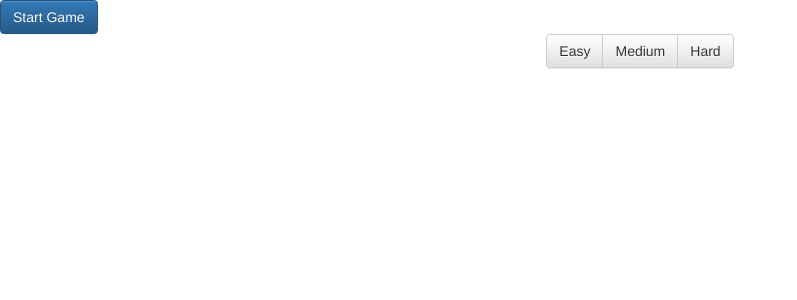
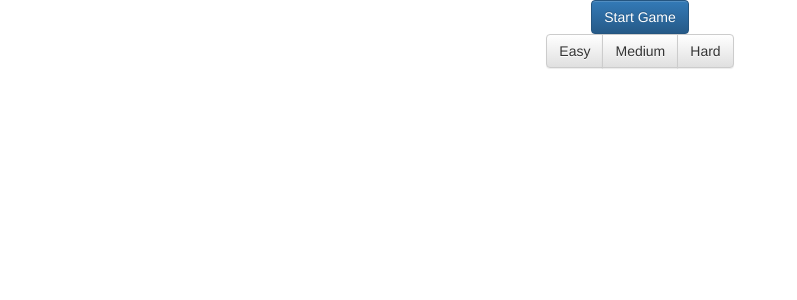
Before and after one commit to jizet/kulr-spottr, a React (Create React App) app: page / in a window 1280 px wide. Shown: the top 300 px of the page, without its empty margins (0-797 px from the left). Built offline with nearby package versions, Linux system fonts and the light colour scheme; what reduxsauce, seamless-immutable would draw is missing.

Commit message:
restore files and style

```diff
--- /dev/null
+++ b/src/App.css
@@ -0,0 +1,3 @@
+.App {
+  text-align: center;
+}
--- a/src/App.js
+++ b/src/App.js
@@ -1,4 +1,5 @@
 import React, { Component } from 'react';
+import './App.css';
 import {  BrowserRouter as Router, Switch, Route } from "react-router-dom";
 import { Provider } from 'react-redux'
 import createStore from './redux'
```
Also changed, not shown: 1 other file (tests, documents, lock files or other folders).
